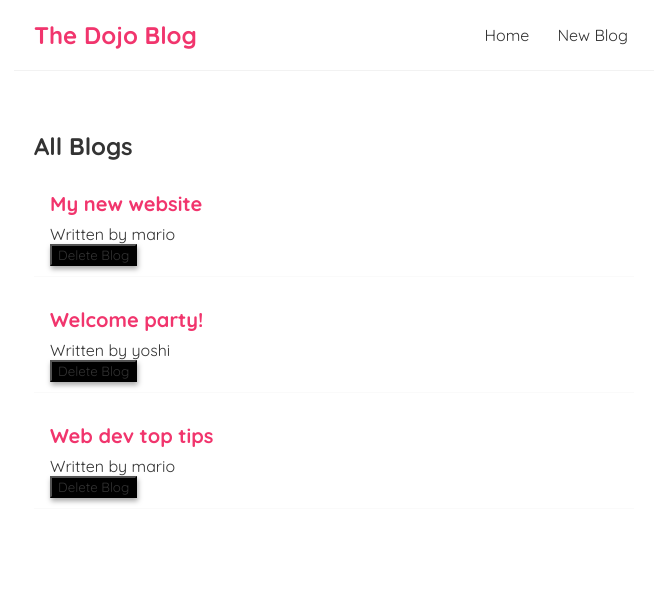
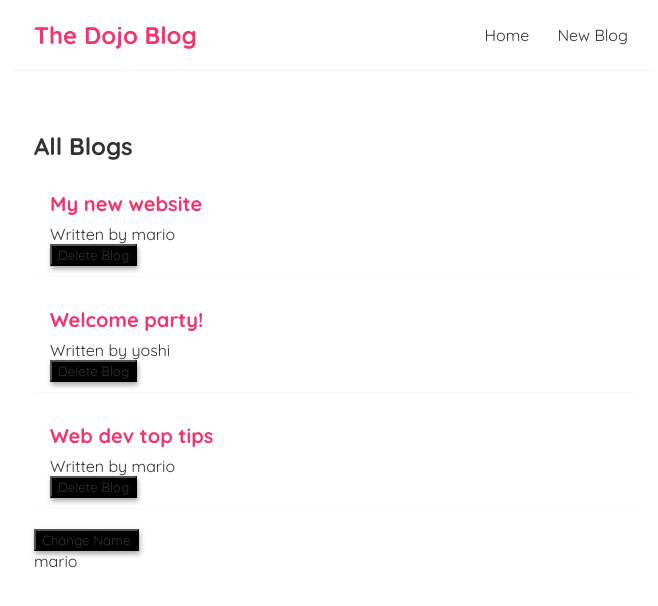
Before and after one commit to ptouchton/dojo-blog, a React (Create React App) app: page / in a window 1280 px wide. Shown: the top 606 px of the page, without its empty margins (306-964 px from the left). Built offline with nearby package versions, Linux system fonts and the light colour scheme.

Commit message:
effects with dependency

```diff
--- a/src/Home.js
+++ b/src/Home.js
@@ -1,4 +1,4 @@
-import { useState } from 'react';
+import { useState, useEffect } from 'react';
 import BlogList from './BlogList';
 
 const Home = () => {
@@ -9,14 +9,22 @@
         { title: 'Web dev top tips', body: 'lorem ipsum...', author: 'mario', id: 3 }
     ]);
 
+    const [name, setName] = useState('mario');
+
     const handleDelete = ((id) => {
-       const newBlog = blogs.filter((blog) => blog.id !== id);
-       setBlogs(newBlog);
+        const newBlog = blogs.filter((blog) => blog.id !== id);
+        setBlogs(newBlog);
     })
+
+    useEffect(() => {
+        console.log('Effect ran');
+    }, [name]);
 
     return (
         <div className="home">
-            <BlogList blogs={blogs} title='All Blogs' handleDelete={handleDelete}/>
+            <BlogList blogs={blogs} title='All Blogs' handleDelete={handleDelete} />
+            <button onClick={() => { setName('luigi') }}>Change Name</button>
+            <p>{name}</p>
         </div>
     );
 }
```
